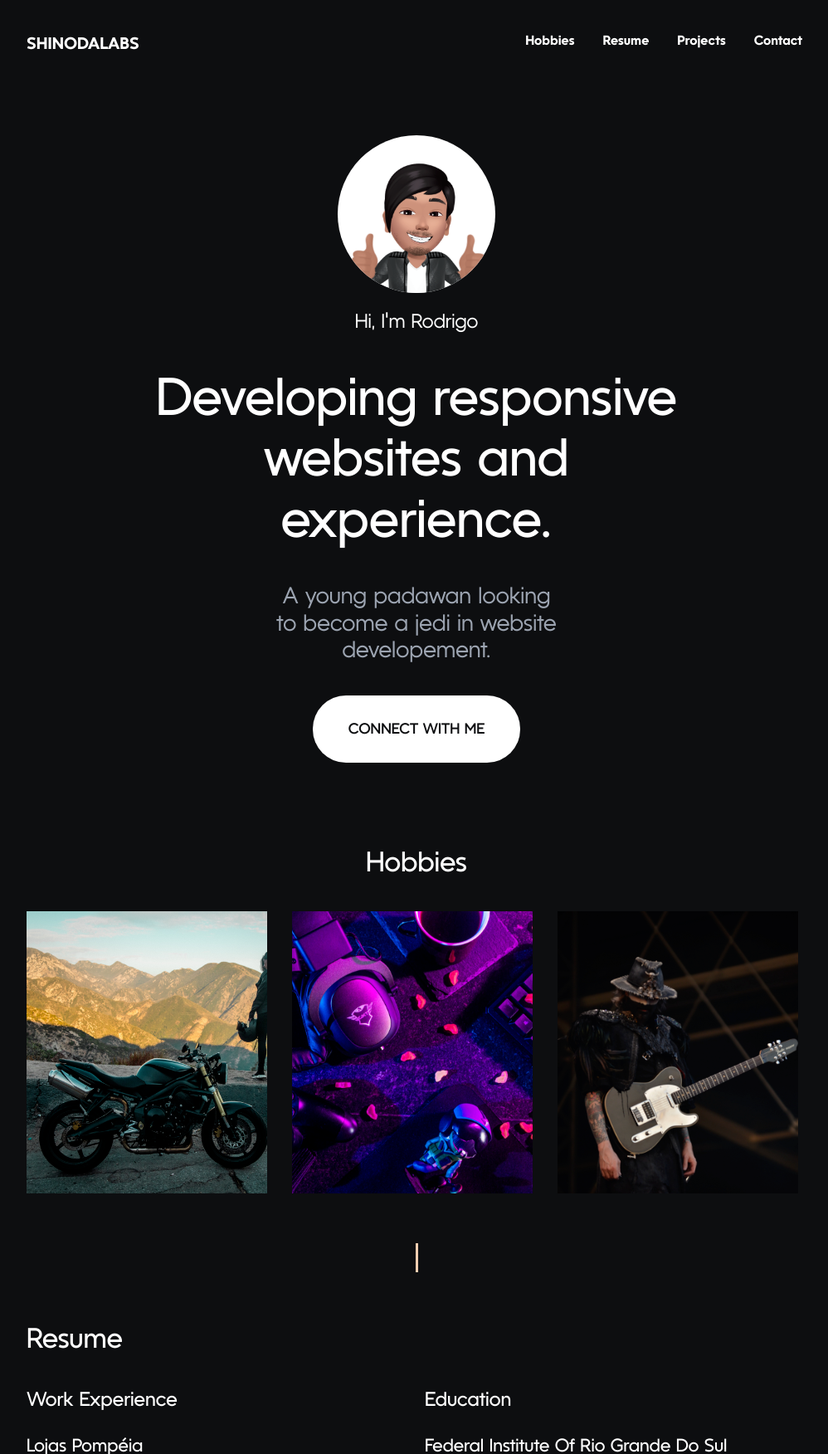
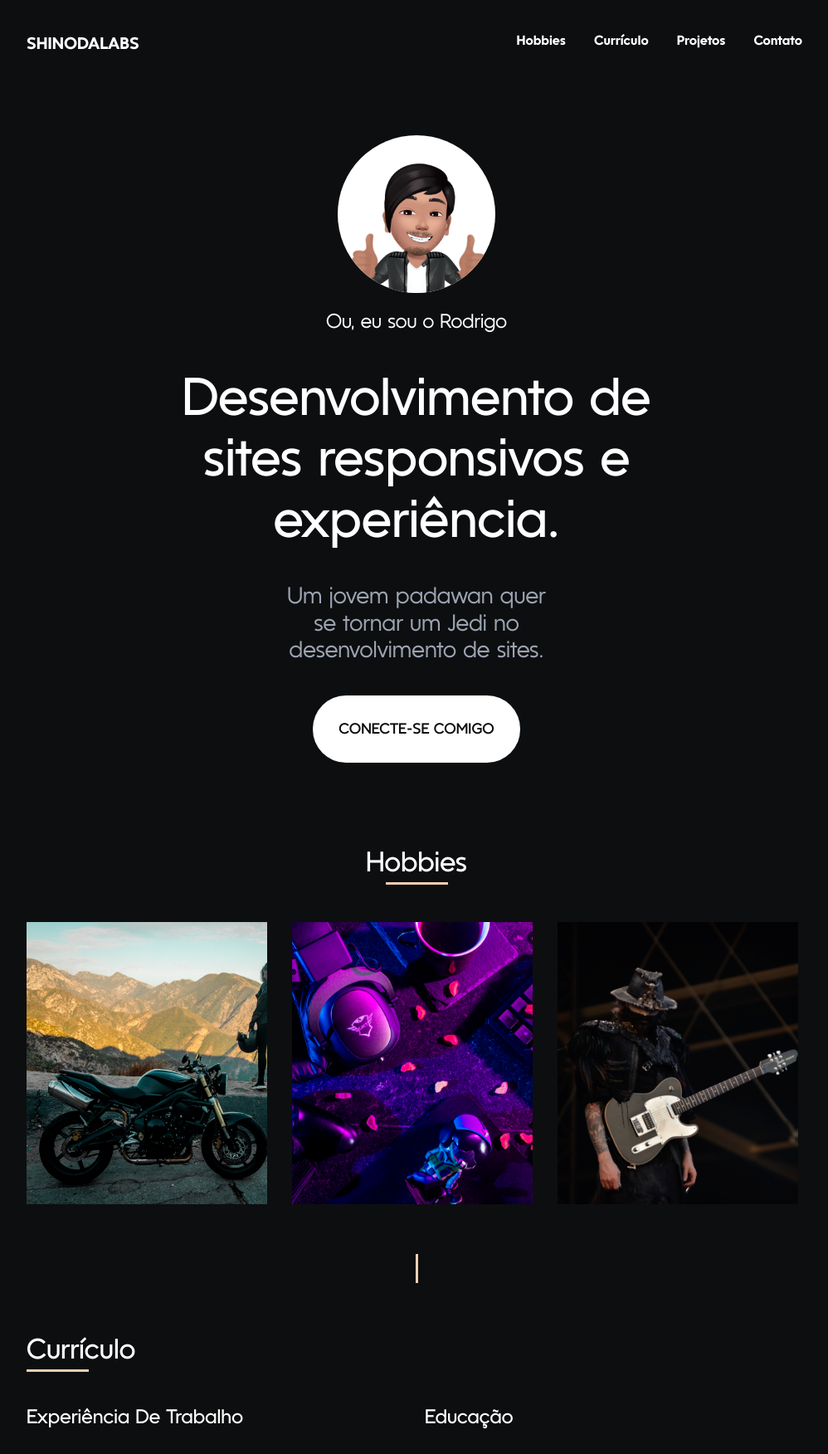
Before and after one commit to rodrigordgfs/portifolio-shinodalabs-old, a PHP site: page / in a window 1280 px wide. Shown: the top 1752 px of the page at 83% size, without its empty margins (138-1136 px from the left). Run offline with PHP 8.4, Linux system fonts and the light colour scheme.

Commit message:
Features and translation

```diff
--- a/css/style.css
+++ b/css/style.css
@@ -131,9 +131,18 @@ img {
 }
 
 /* Hobbies */
-.hobbies h1 {
+.hobbies h2 {
   text-align: center;
   margin-top: 100px;
+}
+
+.hobbies h2::after {
+  content: "";
+  width: 75px;
+  height: 3px;
+  background: #f3ceb1;
+  display: block;
+  margin: 5px auto;
 }
 
 .hobbie_images {
@@ -176,11 +185,20 @@ img {
   margin-top: 40px;
 }
 
-.resume h2 {
+.resume h3 {
   font-family: "kontora-semi-bold", sans-serif;
   font-size: 1.5em;
   color: #fff;
   text-transform: capitalize;
+}
+
+.resume h2::after {
+  content: "";
+  width: 75px;
+  height: 3px;
+  background: #f3ceb1;
+  display: block;
+  margin-top: 5px
 }
 
 .resume_item {
@@ -237,6 +255,15 @@ img {
 }
 
 /* Projects */
+.projects h2::after {
+  content: "";
+  width: 75px;
+  height: 3px;
+  background: #f3ceb1;
+  display: block;
+  margin-top: 5px
+}
+
 .projects .section_title {
   margin-bottom: 40px;
 }
--- a/index.html
+++ b/index.html
@@ -26,14 +26,14 @@
       property=" og:image"
       content="https://shinodalabs.com.br/assets/images/favicon.png"
     />
-    <!-- <link rel="stylesheet" href="css/normalize.css" />
+    <link rel="stylesheet" href="css/normalize.css" />
     <link rel="stylesheet" href="css/reset.css" />
     <link rel="stylesheet" href="css/grid.css" />
     <link rel="stylesheet" href="css/fonts.css" />
     <link rel="stylesheet" href="css/style.css" />
     <link rel="stylesheet" href="css/responsive.css" />
-    <link rel="stylesheet" href="css/simple-anime.css" /> -->
-    <link rel="stylesheet" href="css/style-min.css" />
+    <link rel="stylesheet" href="css/simple-anime.css" />
+    <!-- <link rel="stylesheet" href="css/style-min.css" /> -->
     <link
       rel="apple-touch-icon"
       sizes="57x57"
@@ -123,9 +123,9 @@
         <nav class="grid-13 header_menu">
           <ul>
             <li><a href="#hobbies">Hobbies</a></li>
-            <li><a href="#resume">Resume</a></li>
-            <li><a href="#projects">Projects</a></li>
-            <li><a href="#contact">Contact</a></li>
+            <li><a href="#resume">Currículo</a></li>
+            <li><a href="#projects">Projetos</a></li>
+            <li><a href="#contact">Contato</a></li>
           </ul>
         </nav>
       </div>
@@ -142,14 +142,14 @@
         />
       </div>
       <div class="name grid-16 fadeInDown" data-anime="400">
-        <h2>Hi, I'm Rodrigo</h2>
+        <h2>Ou, eu sou o Rodrigo</h2>
       </div>
       <div class="introduction_title grid-16 fadeInDown" data-anime="800">
-        <h1>Developing responsive websites and experience.</h1>
+        <h1>Desenvolvimento de sites responsivos e experiência.</h1>
       </div>
       <div class="introduction_subtitle grid-16 fadeInDown" data-anime="1200">
         <h3>
-          A young padawan looking to become a jedi in website developement.
+          Um jovem padawan quer se tornar um Jedi no desenvolvimento de sites.
         </h3>
       </div>
       <div class="introduction_button grid-16 fadeInDown" data-anime="1600">
@@ -157,7 +157,7 @@
           href="https://www.linkedin.com/in/rodrigo-viegas-rodrigues-83315164/"
           target="_blank"
         >
-          <p>Connect with me</p>
+          <p>Conecte-se comigo</p>
         </a>
       </div>
     </section>
@@ -165,15 +165,14 @@
     <!-- Hobbies -->
     <section class="container hobbies">
       <div class="section_title grid-16" id="hobbies">
-        <h1>Hobbies</h1>
+        <h2>Hobbies</h2>
       </div>
       <div class="hobbie_images grid-1-3">
         <img src="assets/images/hobbie-moto.png" alt="Hobbie Moto" />
         <div class="hobbie_overlay">
           <div class="hobbie_text">
             <p>
-              Riding a motorcycle is one of my passions, whenever I am on the
-              road
+              Andar de moto é uma das minhas paixões, sempre que estou na estrada.
             </p>
           </div>
         </div>
@@ -183,8 +182,7 @@
         <div class="hobbie_overlay">
           <div class="hobbie_text">
             <p>
-              Yes, I am a "gamer", whenever it is possible to set aside some
-              time to rest and play.
+              Sim, sou um "Gamer", sempre que posso reservo algum tempo para descansar e jogar.
             </p>
           </div>
         </div>
@@ -193,7 +191,7 @@
         <img src="assets/images/hobbie-music.png" alt="Hobbie Music" />
         <div class="hobbie_overlay">
           <div class="hobbie_text">
-            <p>Lover of that good old rock and roll</p>
+            <p>Amante daquele bom e velho rock and roll.</p>
           </div>
         </div>
       </div>
@@ -204,10 +202,10 @@
     <!-- Resume -->
     <section class="container resume">
       <div class="section_title grid-16" id="resume">
-        <h1>Resume</h1>
+        <h2>Currículo</h2>
       </div>
       <div class="work_experience grid-8">
-        <h2>Work Experience</h2>
+        <h3>Experiência De Trabalho</h3>
         <ul class="resume_item">
           <li>
             <a href="https://www.lojaspompeia.com/" target="_blank" class="resume_item_title">
@@ -215,52 +213,52 @@
               <img src="assets/icons/link.svg" alt="Link Icon" />
             </a>
             <div class="resume_item_subtitle">
-              <p>Programming assistant</p>
+              <p>Assistente De Programação</p>
             </div>
             <div class="resume_item_date">
-              <p>April, 2019 - Current</p>
+              <p>April, 2019 - Hoje</p>
             </div>
           </li>
         </ul>
       </div>
       <div class="education grid-8">
-        <h2>Education</h2>
+        <h3>Educação</h3>
         <ul class="resume_item">
           <li>
             <a href="http://www.camaqua.ifsul.edu.br/" target="_blank" class="resume_item_title">
-              <p>Federal Institute of Rio Grande do Sul</p>
+              <p>Instituto Federal do Rio Grande do Sul</p>
               <img src="assets/icons/link.svg" alt="Link Icon" />
             </a>
             <div class="resume_item_subtitle">
-              <p>Analysis and systems development</p>
+              <p>Análise e Desenvolvimento De Sistemas</p>
             </div>
             <div class="resume_item_date">
-              <p>2019 - Current</p>
+              <p>2019 - Hoje</p>
             </div>
           </li>
         </ul>
       </div>
       <div class="skills grid-8">
-        <h2>Skills</h2>
+        <h3>Skills</h3>
         <div class="desing skills_item">
           <ul>
             <li>Design</li>
             <li>UI/UX Design</li>
             <li>Wireframing</li>
-            <li>Prototyping</li>
+            <li>Prototipagem</li>
           </ul>
         </div>
         <div class="development skills_item">
           <ul>
             <li>Development</li>
-            <li>Front-End Development</li>
+            <li>Desenvolvimento de Front-End</li>
             <li>HTML5/CSS3/JS</li>
             <li>VueJS</li>
           </ul>
         </div>
       </div>
       <div class="online_courses grid-8">
-        <h2>Online Courses</h2>
+        <h3>Cursos Online</h3>
         <ul class="resume_item">
           <li>
             <a href="https://www.origamid.com/" target="_blank" class="resume_item_title">
@@ -268,10 +266,10 @@
               <img src="assets/icons/link.svg" alt="Link Icon" />
             </a>
             <div class="resume_item_subtitle">
-              <p>UI/UX Desing and Website Development</p>
+              <p>UI / UX Desing e Desenvolvimento De Sites</p>
             </div>
             <div class="resume_item_date">
-              <p>November, 2020 - Current</p>
+              <p>November, 2020 - Hoje</p>
             </div>
           </li>
         </ul>
@@ -283,7 +281,7 @@
     <!-- Projects -->
     <section class="container projects">
       <div class="section_title grid-16" id="projects">
-        <h1>The work i do,<br />and others little things</h1>
+        <h2>O trabalho que faço,<br />e outras coisinhas</h2>
       </div>
       <div class="projects_left grid-8">
         <ul class="project_item">
@@ -299,9 +297,7 @@
               </div>
               <h3>Amplify - Digital Agency</h3>
               <p>
-                This website was created with HTML5, CSS3 and JS putting into
-                practice the experience acquired in Origamid's complete web
-                design course
+                Este site foi criado com HTML5, CSS3 e JS colocando em prática a experiência adquirida no curso completo de webdesign da Origamid.
               </p>
             </a>
           </li>
@@ -317,9 +313,7 @@
               </div>
               <h3>Amplify - Digital Agency</h3>
               <p>
-                This website was created with HTML5, CSS3 and JS putting into
-                practice the experience acquired in Origamid's complete web
-                design course
+                Este site foi criado com HTML5, CSS3 e JS colocando em prática a experiência adquirida no curso completo de webdesign da Origamid.
               </p>
             </a>
           </li> -->
@@ -339,9 +333,7 @@
               </div>
               <h3>Amplify - Digital Agency</h3>
               <p>
-                This website was created with HTML5, CSS3 and JS putting into
-                practice the experience acquired in Origamid's complete web
-                design course
+                Este site foi criado com HTML5, CSS3 e JS colocando em prática a experiência adquirida no curso completo de webdesign da Origamid.
               </p>
             </a>
           </li>
@@ -357,9 +349,7 @@
               </div>
               <h3>Amplify - Digital Agency</h3>
               <p>
-                This website was created with HTML5, CSS3 and JS putting into
-                practice the experience acquired in Origamid's complete web
-                design course
+                Este site foi criado com HTML5, CSS3 e JS colocando em prática a experiência adquirida no curso completo de webdesign da Origamid.
               </p>
             </a>
           </li> -->
@@ -373,11 +363,10 @@
     <section class="container contact">
       <div class="grid-16">
         <h1 id="contact">
-          Let me know if you want to talk about a potencial collaboration. I'm
-          available for freelance work.
+          Deixe-me saber se você deseja falar sobre uma potencial colaboração. Estou disponível para trabalhos freelance.
         </h1>
         <a href="#">
-          <h2>Click here and lets grow together</h2>
+          <h2>Clique aqui e vamos crescer juntos</h2>
         </a>
       </div>
     </section>
@@ -422,7 +411,7 @@
     </footer>
 
     <div class="copyright">
-      <p>2020 &copy; ShinodaLabs. All rights reserved.</p>
+      <p>2020 &copy; ShinodaLabs. Todos direitos reservados.</p>
     </div>
 
     <script src="js/simple-anime.js"></script>
```
